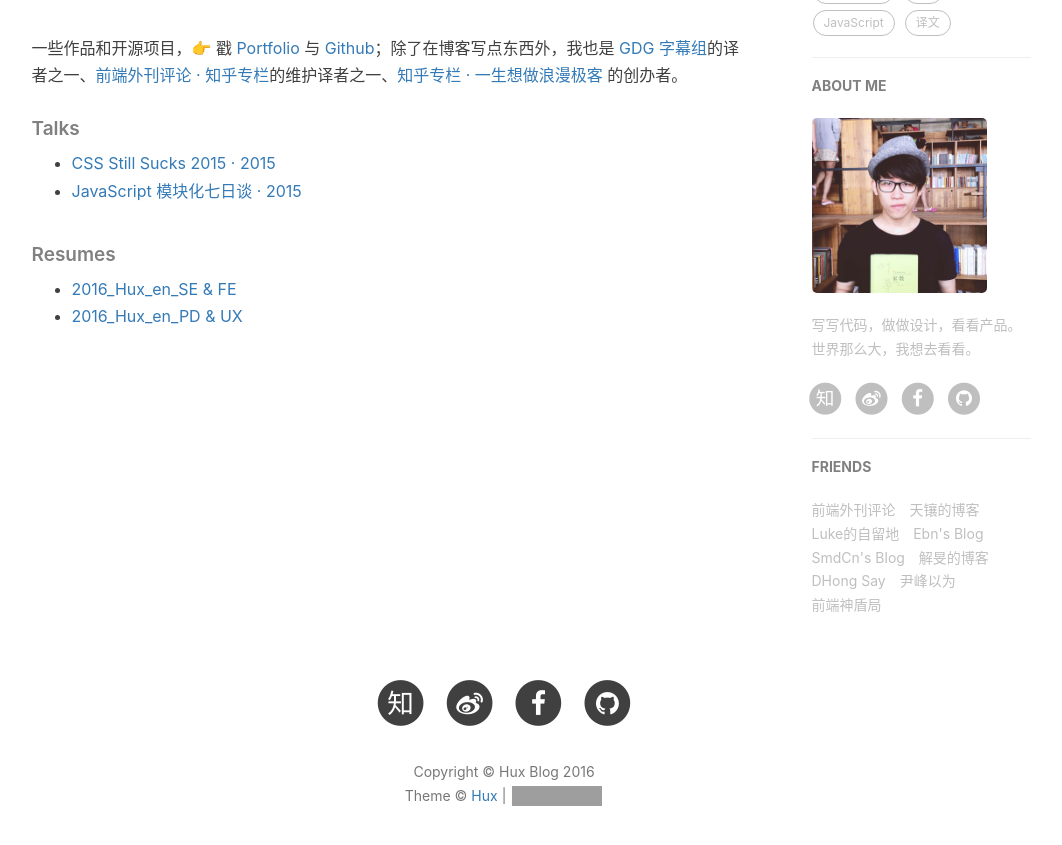
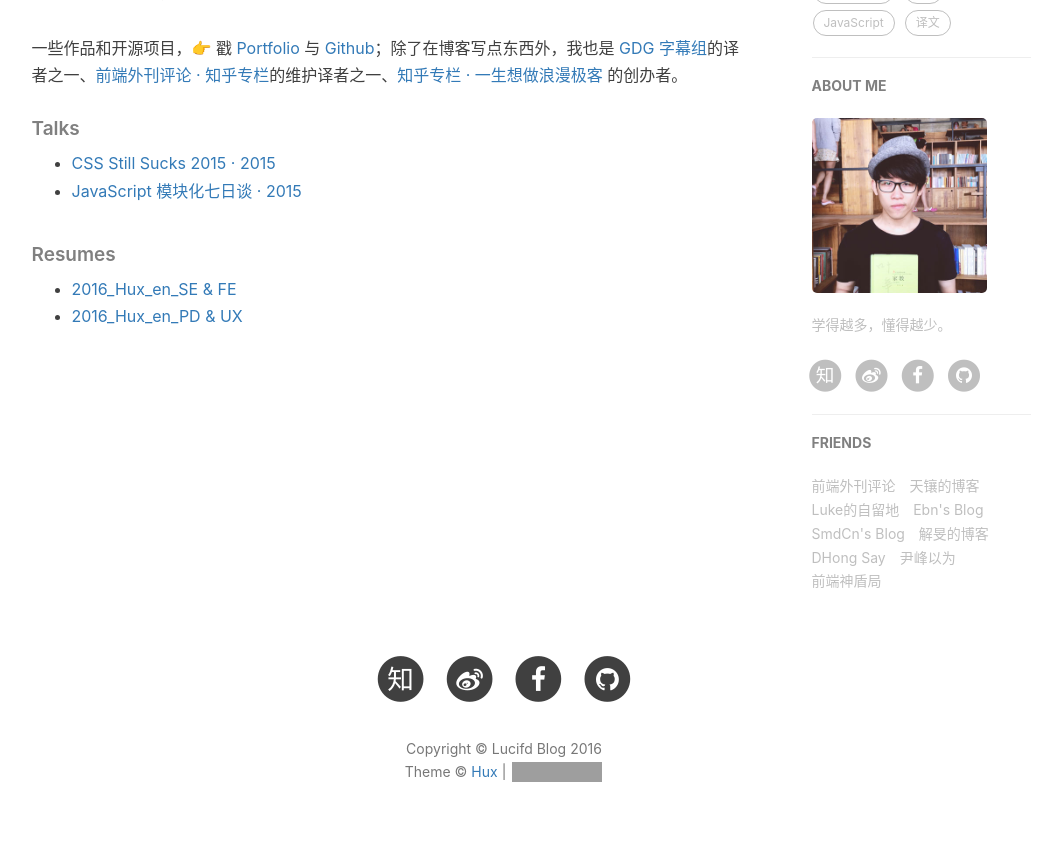
Before and after one commit to dashen19930328/lucifdch.github.io, a Jekyll site: the page built from about.html, in a window 1280 px wide and 900 px high, scrolled down 636 px. Shown: the top 845 px of the window, without its empty margins (136-1198 px from the left). Built offline with Jekyll 4.4.1, drawn with Linux system fonts in a browser that asks for light colours; nearby versions of some CDN libraries; comment, search, counter and statistics services are not loaded; some of the changed lines change nothing that is shown; grey boxes are pictures that could not be loaded.

Commit message:
测试配置文件提交

```diff
--- a/_config.yml
+++ b/_config.yml
@@ -1,22 +1,22 @@
 # Site settings
-title: Hux Blog
-SEOTitle: 黄玄的博客 | Hux Blog
+title: Lucifd Blog
+SEOTitle: C.H的博客 | Lucifd Blog
 header-img: img/home-bg.jpg
-email: huxpro@gmail.com
-description: "关于前端与设计、黑客与画家 | 黄玄，Web & Mobile Lover，Front-End Engineer，UX Designer | 这里是 @Hux黄玄 的个人博客，与你一起发现更大的世界。"
-keyword: "黄玄, Hux黄玄, Hux, 鬼栈, huxpro, @huxpro, 黄玄的博客, Hux Blog, 博客, 个人网站, 互联网, 前端, 设计, 产品, 肖玉, Lynn, 肖玉的男朋友"
-url: "http://huangxuan.me"              # your host, for absolute URL
+email: lucifd@sina.cn
+description: "记录下点点滴滴"
+keyword: "Lucifd, Lucifd.Ch, Lucifd Blog, 博客, 个人网站, 互联网, Android, Golang"
+url: "http://lucifdch.github.io"              # your host, for absolute URL
 baseurl: ""                             # for example, '/blog' if your blog hosted on 'host/blog'
 
 
 
 # SNS settings
 RSS: false
-weibo_username:     huxpro
-zhihu_username:     huxpro
-github_username:    huxpro
+weibo_username:     lucifdch
+zhihu_username:     lucifd
+github_username:    lucifdch
 #twitter_username:  huxpro
-facebook_username:  huxpro
+facebook_username:  lucifd
 
 
 
@@ -50,7 +50,7 @@
 #disqus_username: _your_disqus_short_name_
 
 # Duoshuo settings
-duoshuo_username: huxblog
+duoshuo_username: q215124831
 # Share component is depend on Comment so we can NOT use share only.
 duoshuo_share: true                     # set to false if you want to use Comment without Sharing
 
@@ -68,7 +68,7 @@
 
 # Sidebar settings
 sidebar: true                           # whether or not using Sidebar.
-sidebar-about-description: "写写代码，做做设计，看看产品。世界那么大，我想去看看。"
+sidebar-about-description: "学得越多，懂得越少。"
 sidebar-avatar: /img/avatar-hux.jpg      # use absolute URL, seeing it's used in both `/` and `/about/`
 
 
```
